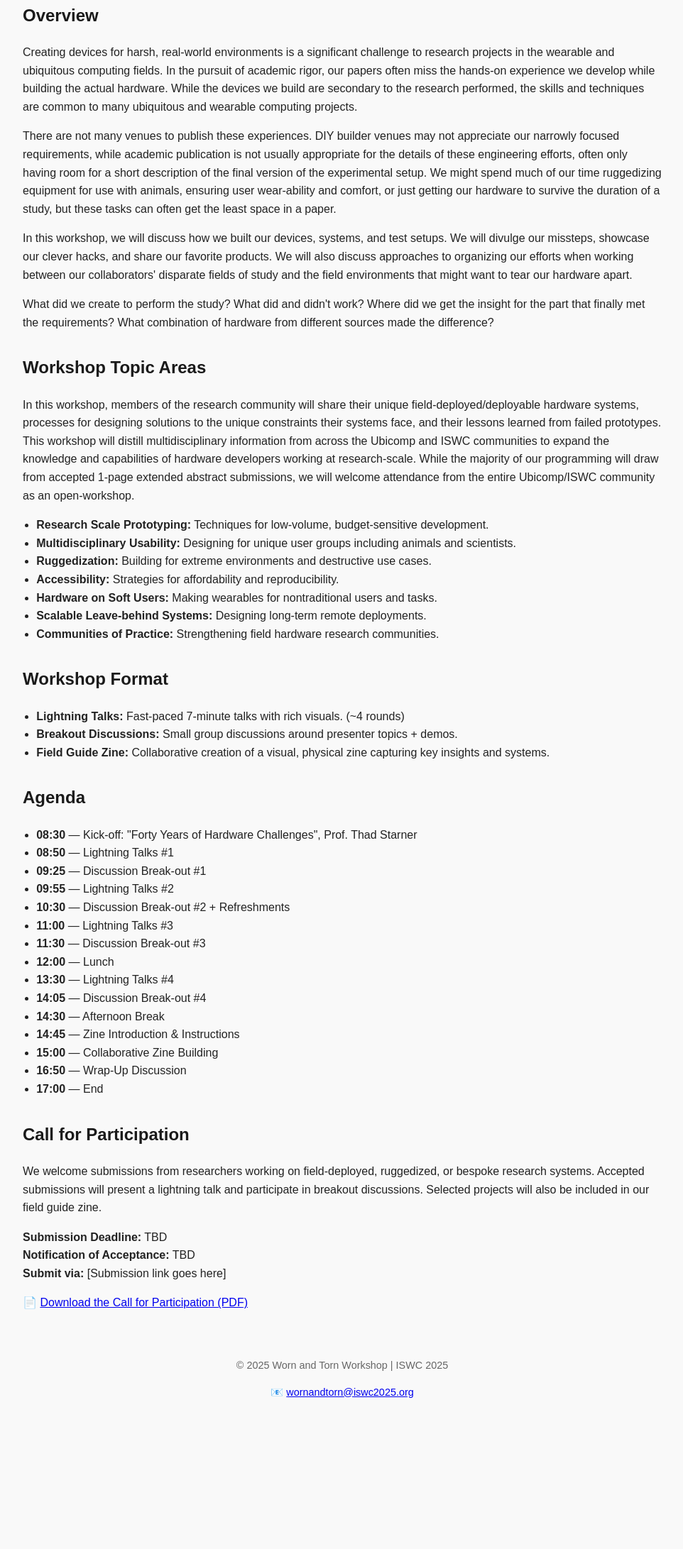
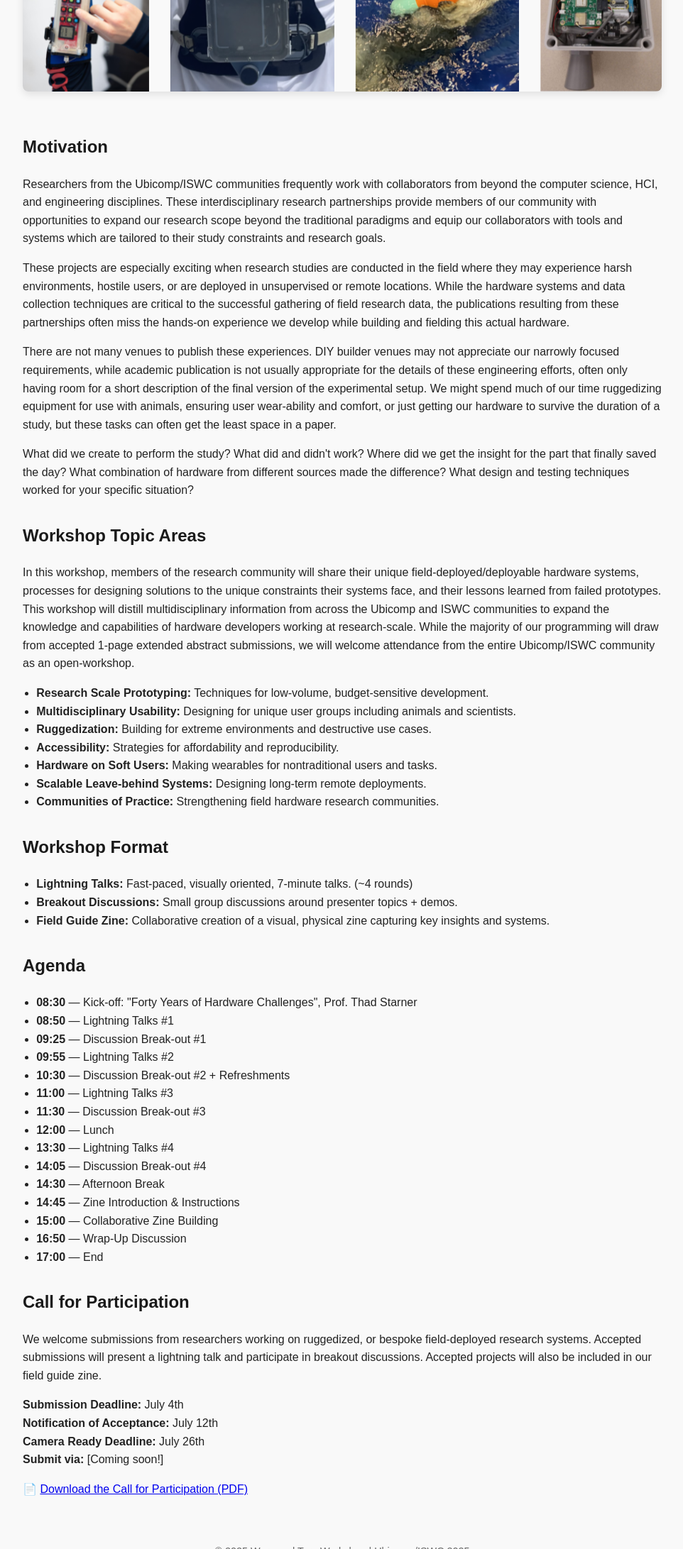
Before and after one commit to wornandtornworkshop/wornandtornworkshop.github.io, a plain HTML site: page index.html in a window 1280 px wide. Shown: the part 617-2800 px from the top of the page at 71% size, without its empty margins (158-1120 px from the left). Before the commit the page ends 2637 px from the top, so only its background shows below. Drawn offline with Linux system fonts and the light colour scheme.

Commit message:
Update index.html

```diff
--- a/index.html
+++ b/index.html
@@ -3,7 +3,7 @@
 <head>
   <meta charset="UTF-8" />
   <meta name="viewport" content="width=device-width, initial-scale=1.0" />
-  <title>Worn and Torn Workshop @ ISWC 2025</title>
+  <title>Worn and Torn Workshop @ Ubicomp/ISWC 2025</title>
   <link rel="icon" href="favicon.ico" type="image/x-icon" />
   <style>
     body {
@@ -80,20 +80,26 @@
       <li><a href="#call">Call for Participation</a></li>
     </ul>
   </nav>
+  <p>
+    In this workshop, we will gather researchers from across the Ubicomp and ISWC communities to discuss how we build the devices, systems, and test setups that enable scientific studies in the field. We encourage participants to divulge their missteps and lessons learned, showcase their clever hacks, and share their favorite tools and products.
+  </p>
+  <p>
+    This workshop will distill multidisciplinary information to expand the knowledge and capabilities of hardware developers working at research-scale. While the majority of our workshop schedule will draw from accepted 1-page extended abstract submissions, we welcome participation from the entire Ubicomp/ISWC community as an open-workshop.
+  </p>
   <img src="WorkshopHeader.png" alt="Worn and Torn Workshop Header Image" class="header-image">
   <section id="overview">
-    <h2>Overview</h2>
+    <h2>Motivation</h2>
     <p>
-      Creating devices for harsh, real-world environments is a significant challenge to research projects in the wearable and ubiquitous computing fields. In the pursuit of academic rigor, our papers often miss the hands-on experience we develop while building the actual hardware. While the devices we build are secondary to the research performed, the skills and techniques are common to many ubiquitous and wearable computing projects.
+      Researchers from the Ubicomp/ISWC communities frequently work with collaborators from beyond the computer science, HCI, and engineering disciplines. These interdisciplinary research partnerships provide members of our community with opportunities to expand our research scope beyond the traditional paradigms and equip our collaborators with tools and systems which are tailored to their study constraints and research goals.
+    </p>
+    <p>
+      These projects are especially exciting when research studies are conducted in the field where they may experience harsh environments, hostile users, or are deployed  in unsupervised or remote locations. While the hardware systems and data collection techniques are critical to the successful gathering of field research data, the publications resulting from these partnerships often miss the hands-on experience we develop while building and fielding this actual hardware.
     </p>
     <p>
       There are not many venues to publish these experiences. DIY builder venues may not appreciate our narrowly focused requirements, while academic publication is not usually appropriate for the details of these engineering efforts, often only having room for a short description of the final version of the experimental setup. We might spend much of our time ruggedizing equipment for use with animals, ensuring user wear-ability and comfort, or just getting our hardware to survive the duration of a study, but these tasks can often get the least space in a paper.
     </p>
     <p>
-      In this workshop, we will discuss how we built our devices, systems, and test setups. We will divulge our missteps, showcase our clever hacks, and share our favorite products. We will also discuss approaches to organizing our efforts when working between our collaborators' disparate fields of study and the field environments that might want to tear our hardware apart.
-    </p>
-    <p>
-      What did we create to perform the study? What did and didn't work? Where did we get the insight for the part that finally met the requirements? What combination of hardware from different sources made the difference?
+      What did we create to perform the study? What did and didn't work? Where did we get the insight for the part that finally saved the day? What combination of hardware from different sources made the difference? What design and testing techniques worked for your specific situation?
     </p>
   </section>
 
@@ -116,7 +122,7 @@
   <section id="format">
     <h2>Workshop Format</h2>
     <ul>
-      <li><strong>Lightning Talks:</strong> Fast-paced 7-minute talks with rich visuals. (~4 rounds)</li>
+      <li><strong>Lightning Talks:</strong> Fast-paced, visually oriented, 7-minute talks. (~4 rounds)</li>
       <li><strong>Breakout Discussions:</strong> Small group discussions around presenter topics + demos.</li>
       <li><strong>Field Guide Zine:</strong> Collaborative creation of a visual, physical zine capturing key insights and systems.</li>
     </ul>
@@ -146,12 +152,13 @@
   <section id="call">
     <h2>Call for Participation</h2>
     <p>
-      We welcome submissions from researchers working on field-deployed, ruggedized, or bespoke research systems. Accepted submissions will present a lightning talk and participate in breakout discussions. Selected projects will also be included in our field guide zine.
+      We welcome submissions from researchers working on ruggedized, or bespoke field-deployed research systems. Accepted submissions will present a lightning talk and participate in breakout discussions. Accepted projects will also be included in our field guide zine.
     </p>
     <p>
-      <strong>Submission Deadline:</strong> TBD<br>
-      <strong>Notification of Acceptance:</strong> TBD<br>
-      <strong>Submit via:</strong> [Submission link goes here]
+      <strong>Submission Deadline:</strong> July 4th<br>
+      <strong>Notification of Acceptance:</strong> July 12th<br>
+      <strong>Camera Ready Deadline:</strong> July 26th<br>
+      <strong>Submit via:</strong> [Coming soon!]
     </p>
     <p>
       📄 <a href="WornAndTorn_CFP.pdf" download="WornAndTorn_CFP.pdf">Download the Call for Participation (PDF)</a>
@@ -159,8 +166,8 @@
   </section>
 
   <footer>
-    <p>&copy; 2025 Worn and Torn Workshop | ISWC 2025</p>
-    <p>📧 <a href="mailto:wornandtorn@iswc2025.org">wornandtorn@iswc2025.org</a></p>
+    <p>&copy; 2025 Worn and Torn Workshop | Ubicomp/ISWC 2025</p>
+    <p>📧 <a href="mailto: wornandtornworkshop@gmail.com">wornandtornworkshop@gmail.com</a></p>
   </footer>
 </body>
 </html>
```
